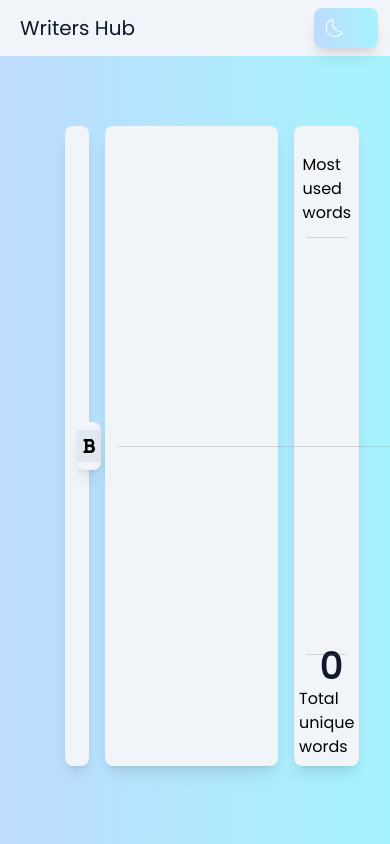
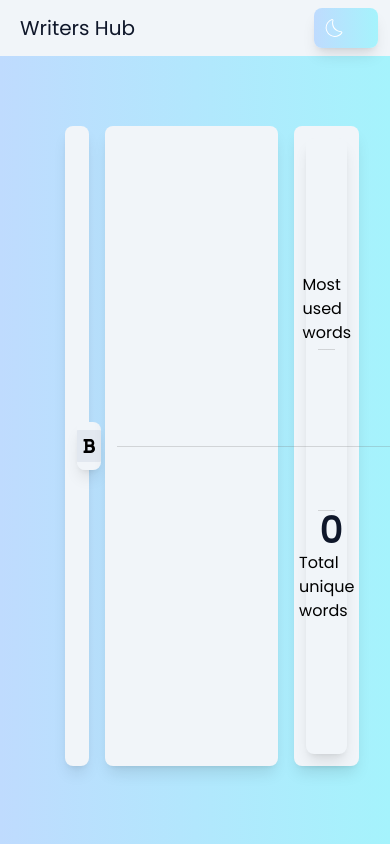
Before and after one commit to OriAfiasDev/writers-hub, a Next.js app: page /wordcount in a window 390 px wide. Shown: the top 844 px of the page. Built offline with nearby package versions, Linux system fonts and the light colour scheme.

Commit message:
keywords mobile

```diff
--- a/src/app/wordcount/toolbars/Keywords.tsx
+++ b/src/app/wordcount/toolbars/Keywords.tsx
@@ -8,13 +8,14 @@ export default function Keywords({ text }: Props) {
   const { words, loading } = useKeywordCalculator(text);
 
   return (
+    <div className='card w-full lg:w-3/12 h-full'>
       <div className='w-full'>
-      <div className='h-16 w-full flex justify-center items-center'>
+        <div className='h-12 lg:h-16 w-full flex justify-center items-center'>
           <h2>Most used words</h2>
         </div>
         <div className='divider' />
 
-      <div className='h-96 overflow-y-scroll'>
+        <div className='h-32 lg:h-96 overflow-y-auto'>
           {loading && (
             <div className='flex justify-center items-center py-2'>
               <p className='text-sm text-secondary'>Calculating...</p>
@@ -28,10 +29,11 @@ export default function Keywords({ text }: Props) {
           ))}
         </div>
         <div className='divider' />
-      <div className='h-16 w-full flex flex-col justify-center items-center'>
+        <div className='h-20 w-full flex flex-col justify-center items-center'>
           <h1 className='text-primary font-bold ml-2 text-4xl'>{words.length}</h1>
           <h2>Total unique words</h2>
         </div>
       </div>
+    </div>
   );
 }
```
Lines whose indentation alone changed are shown as unchanged.
